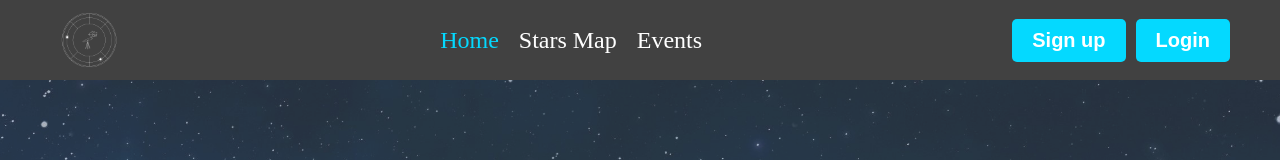
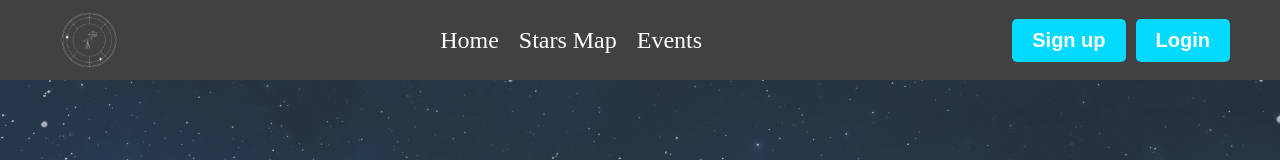
Before and after one commit to HanadiHosri/cosmic-explorer, a React (Create React App) app in the folder frontend/: page / in a window 1280 px wide. Shown: the top 160 px of the page. Built offline with nearby package versions, Linux system fonts and the light colour scheme.

Commit message:
adding navigation

```diff
--- a/frontend/src/components/Navbar.jsx
+++ b/frontend/src/components/Navbar.jsx
@@ -2,6 +2,7 @@ import logo from "../assets/logo.png";
 import "../styles/colors.css";
 import "../styles/utilities.css";
 import "./style.css";
+import { Link } from 'react-router-dom';
 
 const Navbar = () => {
     return (
@@ -10,13 +11,13 @@ const Navbar = () => {
                 <img className="logo" alt="logo" src={logo}/>
             </div>
             <div className="flex row center nav-content">
-                <a className="primary-text">Home</a>
+                <Link to="/" className="white-text no-underline">Home</Link>
                 <a className="white-text">Stars Map</a>
                 <a className="white-text">Events</a>
             </div>
             <div className="btns-container gap flex center">
-                <button>Sign up</button>
-                <button>Login</button>
+                <Link to="/signup"><button>Sign up</button></Link>
+                <Link to="/login"><button>Login</button></Link>
             </div>
         </div>
     )
--- a/frontend/src/components/style.css
+++ b/frontend/src/components/style.css
@@ -38,6 +38,10 @@
     display: none;
 }
 
+.no-underline {
+    text-decoration: none;
+}
+
 @media (max-width: 700px) {
     .nav-content, .btns-container {
         display: none;
--- a/frontend/src/pages/Home/index.jsx
+++ b/frontend/src/pages/Home/index.jsx
@@ -3,6 +3,7 @@ import "../../styles/colors.css";
 import "./style.css";
 import Navbar from "../../components/Navbar";
 import heroImage from "../../assets/landing-page.jpg";
+import { Link } from 'react-router-dom';
 
 const Home = () => {
     return (
@@ -20,7 +21,7 @@ const Home = () => {
                             <p>Start your cosmic journey today!</p>
                         </div>
                         <div className="start-now">
-                            <button>Start now!</button>
+                            <Link to="/signup"><button>Start now!</button></Link>
                         </div>
                     </div>
                 </div>
--- a/frontend/src/pages/Home/style.css
+++ b/frontend/src/pages/Home/style.css
@@ -39,4 +39,5 @@
     font-weight: bold;
     padding: 10px 20px;
     border-radius: 5px;
+    cursor: pointer;
 }
--- a/frontend/src/pages/Login/index.jsx
+++ b/frontend/src/pages/Login/index.jsx
@@ -1,6 +1,7 @@
 import Navbar from "../../components/Navbar";
 import image from "../../assets/auth.jpg";
 import "./style.css";
+import { Link } from "react-router-dom";
 
 const Login = () => {
     return (
@@ -19,7 +20,7 @@ const Login = () => {
                         <input className="rounded input-field" type="password" placeholder="*********" />
                     </div>
                     <div>
-                        <p className="grey-text">Dont have an account? <a className="primary-text underline">Sign up</a> now</p>
+                        <p className="grey-text">Dont have an account? <Link to="/signup" className="primary-text underline">Sign up</Link> now</p>
                     </div>
                     <div>
                         <button className="btn">Login</button>
--- a/frontend/src/pages/Login/style.css
+++ b/frontend/src/pages/Login/style.css
@@ -32,6 +32,7 @@
     font-weight: bold;
     padding: 10px 20px;
     border-radius: 5px;
+    cursor: pointer;
 }
 
 .underline {
--- a/frontend/src/pages/Signup/index.jsx
+++ b/frontend/src/pages/Signup/index.jsx
@@ -1,6 +1,7 @@
 import Navbar from "../../components/Navbar";
 import image from "../../assets/auth.jpg";
 import "./style.css";
+import { Link } from "react-router-dom";
 
 const Signup = () => {
     return (
@@ -23,7 +24,7 @@ const Signup = () => {
                         <input className="rounded input-field" type="password" placeholder="*********" />
                     </div>
                     <div>
-                        <p className="grey-text">Already have an account? <a className="primary-text underline">Login</a></p>
+                        <p className="grey-text">Already have an account? <Link to="/login" className="primary-text underline">Login</Link></p>
                     </div>
                     <div>
                         <button className="btn">Sign up</button>
```
